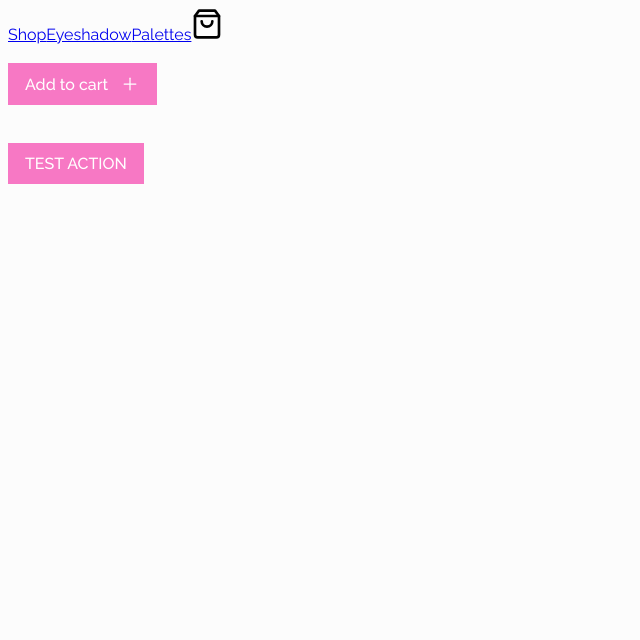
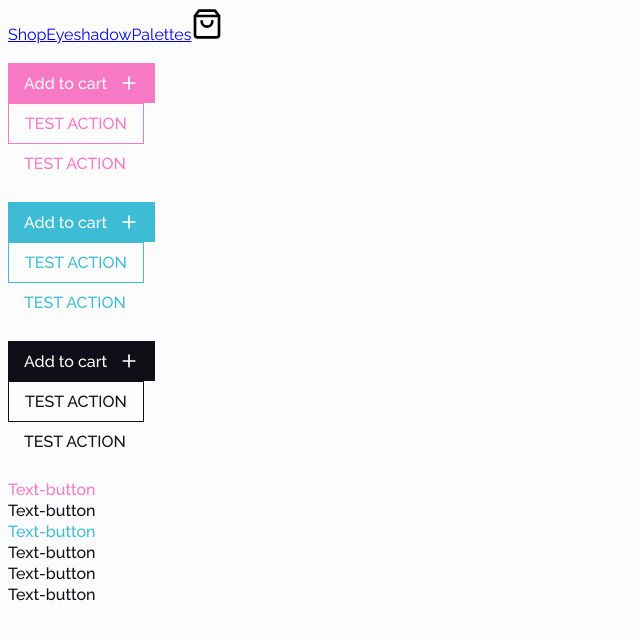
Before and after one commit to pedrorxmos/eyecon-beauty, a Next.js app: page / in a window 1280 px wide. Shown: the top 640 px of the page, without its empty margins (0-640 px from the left). Built offline with nearby package versions, Linux system fonts and the light colour scheme.

Commit message:
💄 EB-38 Finish text button styles

```diff
--- a/app/components/Button/Button.scss
+++ b/app/components/Button/Button.scss
@@ -18,6 +18,7 @@
   position: relative;
   overflow: hidden;
   z-index: 0;
+  @include prefix(transition, (color 0.3s ease-in-out));
 
   &:before {
     content: '';
@@ -28,7 +29,7 @@
     right: 0;
     height: 100%;
     z-index: 0;
-    @include prefix(transition, top 0.3s ease-in-out);
+    @include prefix(transition, (top 0.3s ease-in-out));
     z-index: -1;
   }
 
@@ -51,19 +52,216 @@
     font-size: 1.25px;
   }
 
+  &.text-button {
+    padding: 0;
+    background: none;
+    border: none;
+    margin-bottom: 2px;
+
+    &:before {
+      height: 50%;
+      @include prefix(transition, (top 0.15s ease-in-out));
+    }
+
+    &:hover:before {
+      top: 50%;
+    }
+  }
+
   &.main {
     &.fill {
       background: $pink;
-      border: 1px solid $pink;
       color: $purewhite;
-      @include prefix(transition, color 0.3s ease-in-out);
+      border: none;
 
       &:hover {
-        color: darken($pink, 20)
+        color: darken($pink, 20);
       }
 
       &:before {
         background: lighten($pink, 20);
+      }
+    }
+
+    &.outline {
+      background: transparent;
+      color: $pink;
+      border: 1px solid $pink;
+
+      &:hover {
+        color: $purewhite;
+      }
+
+      &:before {
+        background: $pink;
+      }
+    }
+
+    &.white {
+      background: $white;
+      color: $pink;
+      border: none;
+
+      &:hover {
+        color: $purewhite;
+      }
+
+      &:before {
+        background: $pink;
+      }
+    }
+
+    &.text-button {
+      padding: 0;
+      background: none;
+      border: none;
+      color: $pink;
+
+      &:hover {
+        color: darken($pink, 20);
+      }
+
+      &.black-text {
+        color: $black;
+        &:hover {
+          color: $black;
+        }
+      }
+
+      &:before {
+        background: lighten($pink, 20);
+      }
+    }
+  }
+
+  &.primary {
+    &.fill {
+      background: $blue;
+      color: $purewhite;
+      border: none;
+
+      &:hover {
+        color: darken($blue, 10);
+      }
+
+      &:before {
+        background: lighten($blue, 30);
+      }
+    }
+
+    &.outline {
+      background: transparent;
+      color: $blue;
+      border: 1px solid $blue;
+
+      &:hover {
+        color: $purewhite;
+      }
+
+      &:before {
+        background: $blue;
+      }
+    }
+
+    &.white {
+      background: $white;
+      color: $blue;
+      border: none;
+
+      &:hover {
+        color: $purewhite;
+      }
+
+      &:before {
+        background: $blue;
+      }
+    }
+
+    &.text-button {
+      padding: 0;
+      background: none;
+      border: none;
+      color: $blue;
+
+      &:hover {
+        color: darken($blue, 10);
+      }
+
+      &.black-text {
+        color: $black;
+        &:hover {
+          color: $black;
+        }
+      }
+
+      &:before {
+        background: lighten($blue, 30);
+      }
+    }
+  }
+
+  &.secondary {
+    &.fill {
+      background: $black;
+      color: $purewhite;
+      border: none;
+
+      &:hover {
+        color: darken($black, 20);
+      }
+
+      &:before {
+        background: lighten($black, 60);
+      }
+    }
+
+    &.outline {
+      background: transparent;
+      color: $black;
+      border: 1px solid $black;
+
+      &:hover {
+        color: $purewhite;
+      }
+
+      &:before {
+        background: $black;
+      }
+    }
+
+    &.white {
+      background: $white;
+      color: $black;
+      border: none;
+
+      &:hover {
+        color: $purewhite;
+      }
+
+      &:before {
+        background: $black;
+      }
+    }
+
+    &.text-button {
+      padding: 0;
+      background: none;
+      border: none;
+      color: $black;
+
+      &:hover {
+        color: $black;
+      }
+
+      &.black-text {
+        color: $black;
+        &:hover {
+          color: $black;
+        }
+      }
+
+      &:before {
+        background: lighten($black, 60);
       }
     }
   }
@@ -76,9 +274,5 @@
     justify-content: space-between;
   }
 
-  &.text-button {
-    padding: 0;
-    background: none;
-    border: none;
-  }
+
 }
--- a/app/components/Button/Button.tsx
+++ b/app/components/Button/Button.tsx
@@ -19,14 +19,15 @@ interface Button {
 	spaced?: boolean;
 	text?: boolean;
 	uppercase?: boolean;
+	black?: boolean;
 }
 
-export const Button = ({ children, link, action, args, href = '#', external, size = 'medium', type = 'main', style = 'fill', spaced, text, uppercase }: Button) => {
+export const Button = ({ children, link, action, args, href = '#', external, size = 'medium', type = 'main', style = 'fill', spaced, text, uppercase, black }: Button) => {
 	const onClick = () => {
 		action!(args);
 	};
 
-	const className = `button ${size} ${type} ${style} ${text ? 'text-button' : ''} ${spaced ? 'spaced' : ''} ${uppercase ? 'uppercase' : ''}`.trim().replaceAll(/\s+/g, ' ');
+	const className = `button ${size} ${type} ${style} ${text ? 'text-button' : ''} ${spaced ? 'spaced' : ''} ${uppercase ? 'uppercase' : ''} ${black ? 'black-text' : ''}`.trim().replaceAll(/\s+/g, ' ');
 	return link ? (
 		<Link href={href} className={className} target={external ? '_blank' : '_self'}>
 			{children}
--- a/app/page.tsx
+++ b/app/page.tsx
@@ -18,12 +18,55 @@ export default function Home() {
 			<br />
 			<Button link href="https://google.es" external>
 				<span>Add to cart</span>
-				<Icon name="plus" />
+				<Icon name="plus" weight="thick" size="medium" />
+			</Button>
+			<Button link action={testAction} args="valueeee" style="outline" uppercase>
+				Test Action
+			</Button>
+			<Button action={testAction} args="valueeee" style="white" uppercase>
+				Test Action
 			</Button>
 			<br />
+			<Button link href="https://google.es" type="primary" external>
+				<span>Add to cart</span>
+				<Icon name="plus" weight="thick" size="medium" />
+			</Button>
+			<Button link action={testAction} args="valueeee" style="outline" type="primary" uppercase>
+				Test Action
+			</Button>
+			<Button action={testAction} args="valueeee" style="white" type="primary" uppercase>
+				Test Action
+			</Button>
 			<br />
-			<Button action={testAction} args="valueeee" uppercase>
+			<Button link href="https://google.es" type="secondary" external>
+				<span>Add to cart</span>
+				<Icon name="plus" weight="thick" size="medium" />
+			</Button>
+			<Button link action={testAction} args="valueeee" style="outline" type="secondary" uppercase>
 				Test Action
+			</Button>
+			<Button action={testAction} args="valueeee" style="white" type="secondary" uppercase>
+				Test Action
+			</Button>
+
+			<br />
+			<Button link href="#" text>
+				Text-button
+			</Button>
+			<Button link href="#" text black>
+				Text-button
+			</Button>
+			<Button link href="#" type="primary" text>
+				Text-button
+			</Button>
+			<Button link href="#" type="primary" text black>
+				Text-button
+			</Button>
+			<Button link href="#" type="secondary" text>
+				Text-button
+			</Button>
+			<Button link href="#" type="secondary" text black>
+				Text-button
 			</Button>
 		</main>
 	);
--- a/app/scss/_site.scss
+++ b/app/scss/_site.scss
@@ -1,3 +1,7 @@
+*, *:after, *:before {
+	box-sizing: border-box;
+}
+
 body {
 	font-family: $font-family;
 	background-color: $white;
```
